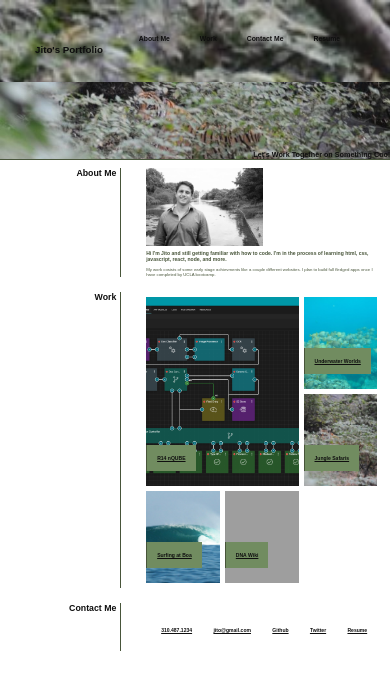
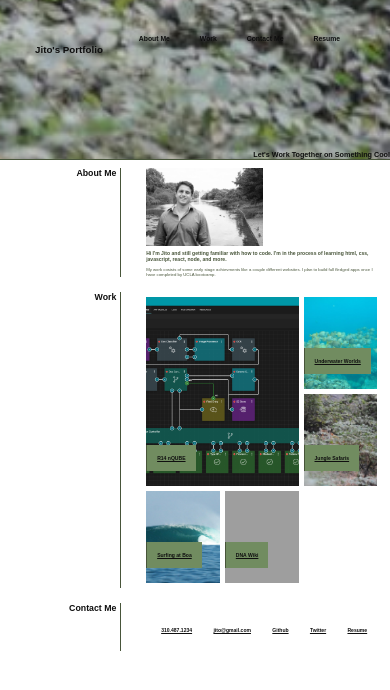
Before and after one commit to jitochadha1/portfolio-page, a plain HTML site: page index.html in a window 390 px wide. Drawn offline with Linux system fonts and the light colour scheme; grey boxes are pictures that could not be loaded.

Commit message:
updated with media queries

```diff
--- a/style.css
+++ b/style.css
@@ -24,7 +24,7 @@ header {
     top: 0;
     background-image: url("tiger_india.jpg");
     background-size: cover;
-    background-position: 80%;
+    background-position: right 0vw bottom 25vw;
     background-attachment: fixed;
     z-index: 9999
 }
@@ -60,11 +60,13 @@ header nav ul li a {
 .banner {
     background-image: url("tiger_india.jpg");
     background-size: cover;
-    background-position: 80%;
+    background-position: right 0vw bottom 25vw;
+    display: flex;
     background-repeat: no-repeat;
     min-height: 20vw;
     position: relative;
     border-bottom: .25vw solid var(--secondary-color);
+    background-attachment: fixed;
 }
 .banner h2 {
     position: absolute;
@@ -201,3 +203,127 @@ article nav ul a {
     grid-row-start: 3;
     grid-row-end: 4;
 }
+/* MEDIA QUERY FOR screen widths in descending order*/
+@media screen and (max-width: 2000px) {
+    header {
+        background-position: right 0vw bottom 0;
+    }
+
+    .banner {
+        background-position: right 0vw bottom 0;
+    }
+
+}
+@media screen and (max-width: 1700px) {
+    header {
+        background-position: right 0vw bottom 6vw;
+    }
+
+    .banner {
+        background-position: right 0vw bottom 6vw;
+    }
+
+}
+@media screen and (max-width: 1600px) {
+    header {
+        background-position: right -2vw bottom 6vw;
+    }
+
+    .banner {
+        background-position: right -2vw bottom 6vw;
+    }
+
+}
+@media screen and (max-width: 1500px) {
+    header {
+        background-position: right -7vw bottom 11vw;
+    }
+
+    .banner {
+        background-position: right -7vw bottom 11vw;
+    }
+
+}
+@media screen and (max-width: 1400px) {
+    header {
+        background-position: right -10vw bottom 14vw;
+    }
+
+    .banner {
+        background-position: right -10vw bottom 14vw;
+    }
+
+}
+@media screen and (max-width: 1300px) {
+    header {
+        background-position: right -16vw bottom 16vw;
+    }
+
+    .banner {
+        background-position: right -16vw bottom 16vw;
+    }
+
+}
+@media screen and (max-width: 1200px) {
+    header {
+        background-position: right -21vw bottom 21vw;
+    }
+
+    .banner {
+        background-position: right -21vw bottom 21vw;
+    }
+
+}
+@media screen and (max-width: 1100px) {
+    header {
+        background-position: right -25vw bottom 25vw;
+    }
+
+    .banner {
+        background-position: right -25vw bottom 25vw;
+    }
+
+}
+@media screen and (max-width: 1000px) {
+    header {
+        background-position: right -40vw bottom 35vw;
+    }
+
+    .banner {
+        background-position: right -40vw bottom 35vw;
+    }
+
+}
+@media screen and (max-width: 900px) {
+    header {
+        background-position: right -50vw bottom 45vw;
+    }
+
+    .banner {
+        background-position: right -50vw bottom 45vw;
+    }
+
+}
+@media screen and (max-width: 800px) {
+    header {
+        background-position: right -60vw bottom 50vw;
+    }
+
+    .banner {
+        background-position: right -60vw bottom 50vw;
+    }
+
+}
+@media screen and (max-width: 700px) {
+    header {
+        background-position: right -70vw bottom 60vw;
+    }
+
+    .banner {
+        background-position: right -70vw bottom 60vw;
+    }
+
+}
+
+
+}
```
